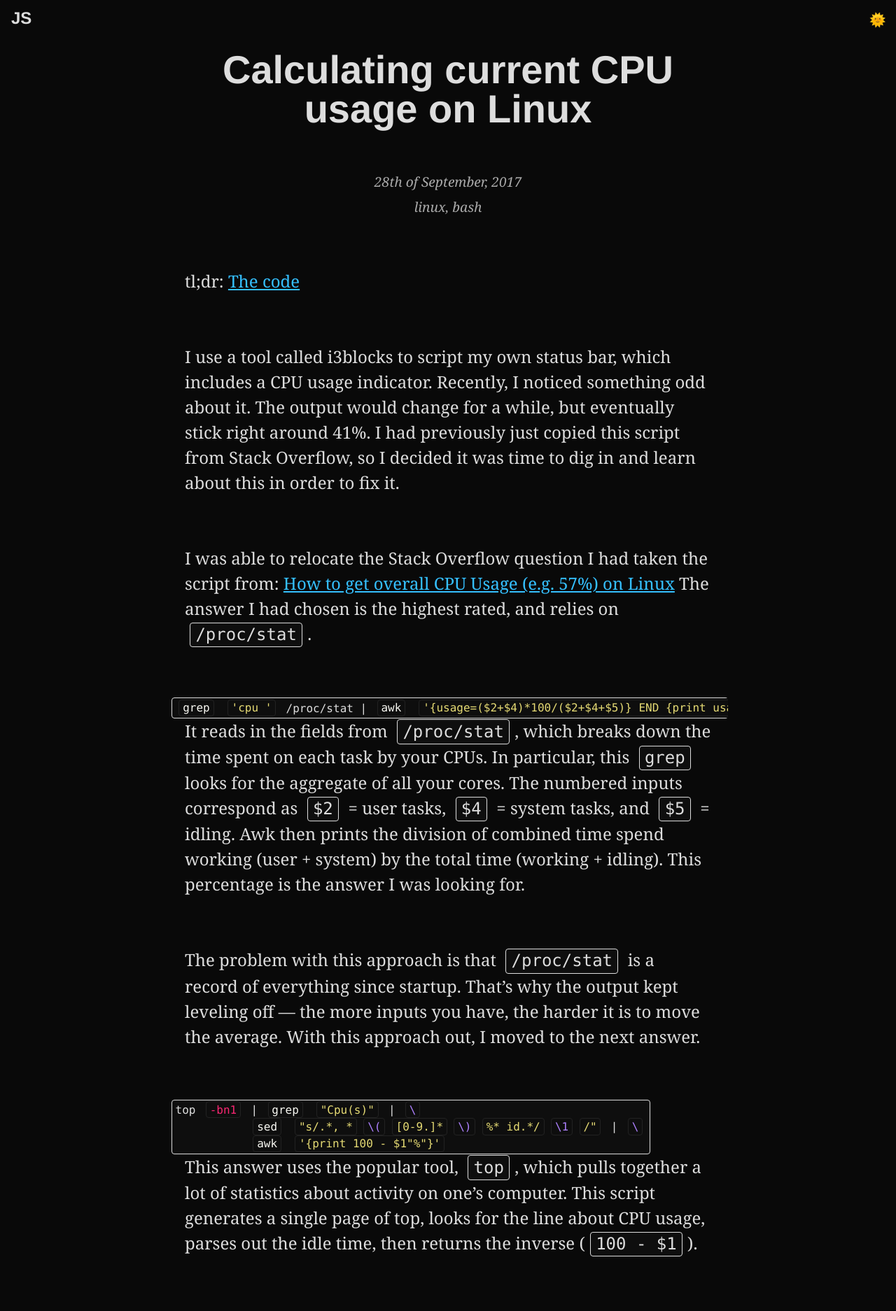
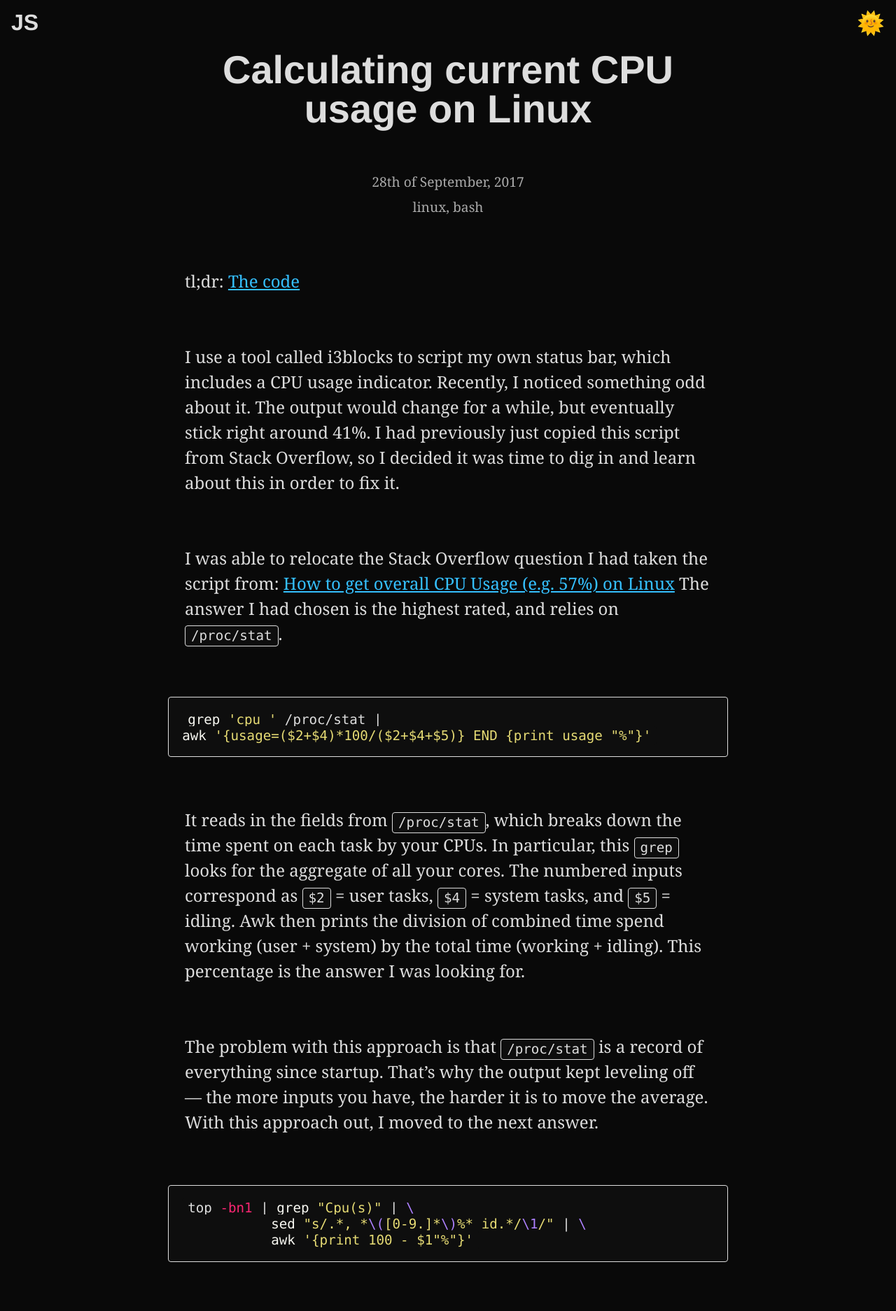
Before and after one commit to shreve/shreve.io, a Jekyll site: the page built from _posts/2017-09-28-calculating-current-cpu-usage-on-linux.md, in a window 1280 px wide. Shown: the top 1874 px of the page at 70% size. Built offline with Jekyll 4.4.1, drawn with Linux system fonts in a browser that asks for light colours; some web fonts are replaced; comment, search, counter and statistics services are not loaded; some of the changed text lies outside the part shown.

Commit message:
Polish themes

````diff
--- a/_layouts/page.html
+++ b/_layouts/page.html
@@ -31,9 +31,7 @@
       </div>
       <footer>
         <span class="chunk">&copy; {{ site.time | date: '%Y' }} Jacob Evan Shreve</span>
-        <span class="spacer">//</span>
         <span class="chunk">Made with &#x2764; in Michigan</span>
-        <span class="spacer">//</span>
         <span class="chunk"><a href="/donate">Donate</a></span>
       </footer>
     </div>
--- a/_posts/2017-09-28-calculating-current-cpu-usage-on-linux.md
+++ b/_posts/2017-09-28-calculating-current-cpu-usage-on-linux.md
@@ -18,7 +18,8 @@
 The answer I had chosen is the highest rated, and relies on `/proc/stat`.
 
 ```bash
-grep 'cpu ' /proc/stat | awk '{usage=($2+$4)*100/($2+$4+$5)} END {print usage "%"}'
+grep 'cpu ' /proc/stat |
+awk '{usage=($2+$4)*100/($2+$4+$5)} END {print usage "%"}'
 ```
 
 It reads in the fields from `/proc/stat`, which breaks down the time spent on each task by your CPUs.
@@ -104,14 +108,15 @@
            NR > 1 {
              work=($2+$4)-owork;
              idle=$5-oidle;
-             printf "%.1f%", 100 * work / (work + idle)
+             printf "%.1f%", 100 * work / (work+idle)
            }'
 
-# Execute the awk script against the two lines of input and save the string.
+# Execute the awk script against the two lines of input
+# and save the string.
 usage=$(echo -e "$previous\n$current" | awk "$awkscript")
 
-# Save the current value. The next time you run this script will calculate
-# average usage since this line was run.
+# Save the current value. The next time you run this script
+# will calculate average usage since this line was run.
 save_current
 
 echo "$usage"
--- /dev/null
+++ b/_sass/_grid.sass
@@ -0,0 +1,17 @@
+$col-gap: 3em
+$col-width: (50em - $col-gap) / 2.25
+
+.row-2
+  -webkit-columns: 2 $col-width
+  -moz-columns: 2 $col-width
+  columns: 2 $col-width
+
+  -webkit-column-gap: $col-gap
+  -moz-column-gap: $col-gap
+  column-gap: $col-gap
+
+.col
+  display: inline-block
+  vertical-align: top
+  width: 100%
+  margin-bottom: $col-gap
--- a/_sass/_layout.sass
+++ b/_sass/_layout.sass
@@ -1,17 +1,90 @@
-$col-gap: 3em
-$col-width: (50em - $col-gap) / 2.25
+*, *::before, *::after
+  box-sizing: border-box
 
-.row-2
-  -webkit-columns: 2 $col-width
-  -moz-columns: 2 $col-width
-  columns: 2 $col-width
+html, body
+  margin: 0
+  min-height: 100%
+  width: 100%
 
-  -webkit-column-gap: $col-gap
-  -moz-column-gap: $col-gap
-  column-gap: $col-gap
+body
+  max-width: 100%
+  display: flex
+  flex: 1
+  align-items: center
+  justify-content: center
+  font-size: 16px
 
-.col
+  &.transitions
+    transition: background 0.5s
+
+%floater
+  @extend %main-background
+  position: fixed
+  z-index: 1000
+  top: 0
+  text-decoration: none
+  padding: 0.5rem 1rem
+  font-size: 2rem
+
+a, a:visited
+  &.logo
+    @extend %display-font
+    @extend %text-color
+    @extend %floater
+    left: 0
+    margin: 0 auto
+    font-weight: bold
+
+#dark-mode-link
+  @extend %floater
+  right: 0
+
+.wrapper
+  width: 100%
+  min-height: 100vh
+  display: flex
+  justify-content: center
+  align-items: center
+  position: relative
+
+  .content
+    padding: 1em
+    height: 100%
+    width: 100%
+    max-width: 52em
+    margin: 0 auto 10em
+
+footer
+  @extend %subtext
+  width: 100%
+  text-align: center
+  position: absolute
+  bottom: 1em
+
+  .chunk
+    white-space: nowrap
+    font-size: 1.25rem
+
+    &::after
+      content: '//'
+      display: inline-block
+      padding: 0 1rem
+
+    &:last-child::after
+      content: ''
+
+ul.tags
+  list-style-type: none
   display: inline-block
-  vertical-align: top
-  width: 100%
-  margin-bottom: $col-gap
+  margin: 0
+  padding: 0
+
+  li
+    display: inline-block
+    padding: 0
+
+    &::after
+      content: ', '
+
+    &:last-child::after
+      content: ''
--- a/_sass/_themes.sass
+++ b/_sass/_themes.sass
@@ -1,33 +1,62 @@
+// Transition things like background to make it easier on the eyes when
+// switching themes.
 body.transitions
   *
     transition: all 0.5s
 
-
 //
 //   Light Mode
 //
-
 body
-  background: #fff
+  background: #FFF
   color: #222
 
-a, a:visited
-  color: #0000FF
+  %main-background
+    background: #FFF
 
-a.logo
-  color: #222
+  %embed-background
+    background: darken(#FFF, 2%)
 
-code
-  border-color: #ddd
-  background-color: #f9f9f9
+  %text-color
+    color: #222
 
-pre
-  border-color: #ddd
-  background-color: #f9f9f9
+  %link-color
+    color: #0000FF
 
-blockquote
-  color: #888
+  %subtext-color
+    color: #666
 
+  %border-color
+    border-color: #222
+
+//
+//   Dark Mode
+//
+body.dark-mode
+  background: #090909
+  color: #ddd
+
+  %main-background
+    background: #090909
+
+  %embed-background
+    background: lighten(#090909, 2%)
+
+  %text-color
+    color: #ddd
+
+  %link-color
+    color: #35c0ff
+
+  %subtext-color
+    color: #aaa
+
+  %border-color
+    border-color: #ddd
+
+//
+//   Light Mode Syntax Highlighting
+//
 .highlight .hll
   background-color: #ffffcc
 .highlight .c
@@ -177,45 +206,10 @@
   color: #009999 /* Literal.Number.Integer.Long */
 
 
-
-
-
 //
-//   Dark Mode
+//    Dark Mode Syntax Highlighting
 //
-=theme-code($background, $embed, $text, $link)
-  background: $background
-  color: $text
-
-  a, a:visited
-    color: $link
-
-  a.logo
-    color: $text
-
-  pre
-    background-color: $embed
-    border-color: $text
-
-  code
-    background-color: $embed
-    border-color: $text
-
-
-$text-color: #ddd
-$subtext-color: #aaa
-
-// $background-color: #1a2632
-$background-color: #090909
-$embed-color: lighten($background-color, 2%)
-
-// $link-color: #03A9F4
-$link-color: #35c0ff
-
 .dark-mode
-  $dark-theme: (background: #090909, embed: $embed-color, text: #ddd, link: #35c0ff)
-  +theme-code($dark-theme...)
-
   // Monokai Syntax Highlighting
   .highlight .hll
     background-color: #272822
--- a/_sass/_typography.sass
+++ b/_sass/_typography.sass
@@ -7,9 +7,16 @@
 %fancy-font
   font-family: Baskerville, 'Goudy Old Style', Palatino, 'Book Antiqua', serif
 
+%subtext
+  @extend %subtext-color
+  font-style: italic
+
 .wf-loading
   %display-font
     color: transparent
+
+a, a:visited
+  @extend %link-color
 
 h1, h2, h3, h4, h5, h6
   @extend %display-font
@@ -60,9 +67,8 @@
 
 header
   .timestamps, .tags
-    font-style: italic
+    @extend %subtext-color
     font-size: 1.2rem
-    color: $subtext-color
 
     *
       font-size: inherit
@@ -83,24 +89,6 @@
 
   li
     padding-left: 0.5em
-
-code, code *
-  font-family: Fira Mono, Monaco, monospace
-  line-height: 1.2
-  padding: 0.1em 0.3em
-  margin: 0 0.3em
-  display: inline-block
-  border-radius: 4px
-  border: 1px solid #222
-
-body, .dark-mode
-  pre,
-    > code, > code *
-      padding: 0
-      margin: 0
-      border: none
-      background: transparent
-      font-size: 1em
 
 blockquote
   p
@@ -148,3 +136,79 @@
 
 .rigid
   white-space: nowrap
+
+.strike
+  text-decoration: line-through
+
+hr
+  width: 30%
+  text-align: center
+
+blockquote
+  margin: 5em 1em
+  position: relative
+
+cite
+  display: block
+  width: 100%
+  text-align: right
+
+cite::before
+  display: inline-block
+  content: '—'
+
+%code-wrapper
+  @extend %embed-background
+  @extend %border-color
+  border: 1px solid
+  border-radius: 4px
+  font-size: 1.2rem
+  padding: 0.1rem 0.5rem 0.2rem
+
+code
+  @extend %code-wrapper
+
+pre
+  @extend %code-wrapper
+  max-width: 100%
+  overflow-x: auto
+  overflow-y: hidden
+  padding: 1em
+  margin-bottom: 4.5rem
+
+pre code
+  border: none
+  padding: none
+
+code, code *
+  font-family: Fira Mono, Monaco, monospace
+  line-height: 1.2
+
+.highlight span
+  vertical-align: text-top
+
+.blog-post
+  display: grid
+  grid-template-columns: 10em auto
+  align-items: baseline
+
+  time
+    @extend %subtext
+    font-size: 1rem
+    text-align: right
+    padding-right: 1em
+    white-space: nowrap
+    order: 1
+    margin: 0
+
+  a
+    order: 2
+    margin: 0
+
+  @media only screen and (max-width: 50em)
+    display: block
+
+  @media only screen and (max-width: 35em)
+    time
+      display: block
+      text-align: left
--- a/css/main.sass
+++ b/css/main.sass
@@ -1,156 +1,9 @@
 ---
 ---
 
+@import 'reset'
 @import 'themes'
-@import 'reset'
+@import 'layout'
 @import 'typography'
 @import 'forms'
-@import 'layout'
-
-*, *::before, *::after
-  box-sizing: border-box
-
-html, body
-  margin: 0
-  min-height: 100%
-  width: 100%
-
-body
-  max-width: 100%
-  display: flex
-  flex: 1
-  align-items: center
-  justify-content: center
-  font-size: 16px
-
-  &.transitions
-    transition: background 0.5s
-
-.logo
-  @extend %display-font
-  z-index: 1000
-  position: absolute
-  top: 0
-  left: 0
-  margin: 0 auto
-  font-weight: bold
-  font-size: 1.5em
-  text-decoration: none
-  padding: 0.5rem 1rem
-
-.wrapper
-  width: 100%
-  min-height: 100vh
-  display: flex
-  justify-content: center
-  align-items: center
-  position: relative
-
-  .content
-    padding: 1em
-    height: 100%
-    width: 100%
-    max-width: 52em
-    margin: 0 auto 10em
-
-footer
-  width: 100%
-  text-align: center
-  margin-top: 10em
-  position: absolute
-  bottom: 1em
-
-
-  .chunk
-    white-space: nowrap
-
-  .spacer
-    display: inline-block
-    padding: 0 1em
-
-  span
-    margin: 0
-
-.strike
-  text-decoration: line-through
-
-hr
-  width: 30%
-  text-align: center
-
-a, a:visited
-  color: rgb(0, 0, 255)
-
-blockquote
-  margin: 5em 1em
-  position: relative
-
-cite
-  display: block
-  width: 100%
-  text-align: right
-
-cite::before
-  display: inline-block
-  content: '—'
-
-#dark-mode-link
-  position: fixed
-  font-size: 1.2em
-  top: 0.75em
-  right: 0.75em
-  text-decoration: none
-  z-index: 1000
-
-ul.tags
-  list-style-type: none
-  display: inline-block
-  margin: 0
-  padding: 0
-
-  li
-    display: inline-block
-    padding: 0
-
-    &::after
-      content: ', '
-
-    &:last-child::after
-      content: ''
-
-pre
-  max-width: 100%
-  overflow-x: auto
-  overflow-y: hidden
-  padding: 1em
-  border: 1px solid $text-color
-  border-radius: 4px
-  font-size: 1.2em
-  margin-bottom: 4.5rem
-
-.blog-post
-  display: grid
-  grid-template-columns: 10em auto
-  align-items: baseline
-
-  time
-    font-size: 1rem
-    font-style: italic
-    color: $subtext-color
-    text-align: right
-    padding-right: 1em
-    white-space: nowrap
-    order: 1
-    margin: 0
-
-  a
-    order: 2
-    margin: 0
-
-  @media only screen and (max-width: 50em)
-    display: block
-
-  @media only screen and (max-width: 35em)
-    time
-      display: block
-      text-align: left
+@import 'grid'
````
Also changed, not shown: other parts of _posts/2017-09-28-calculating-current-cpu-usage-on-linux.md (+9 -6 lines).
